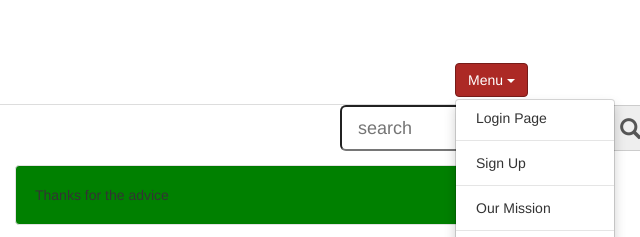
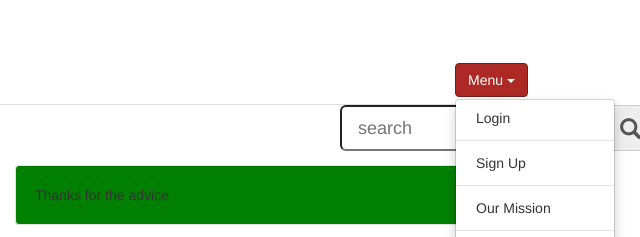
Before and after one commit to cosmas1996/simple-bootstrap, a plain HTML site: page index.html in a window 1280 px wide. Both pictures are taken after a click on the button "Menu". Shown: the top 237 px of the page, 640-1280 px from the left. Drawn offline with nearby package versions, Linux system fonts and the light colour scheme.

Commit message:
changed index.html

```diff
--- a/index.html
+++ b/index.html
@@ -61,7 +61,7 @@
           </button>
 
           <ul class="dropdown-menu">
-            <li><a href="form.html">Login Page</a></li>
+            <li><a href="form.html">Login</a></li>
             <li class="divider"></li>
             <li><a href="signup.html">Sign Up</a></li>
             <li class="divider"></li>
```
